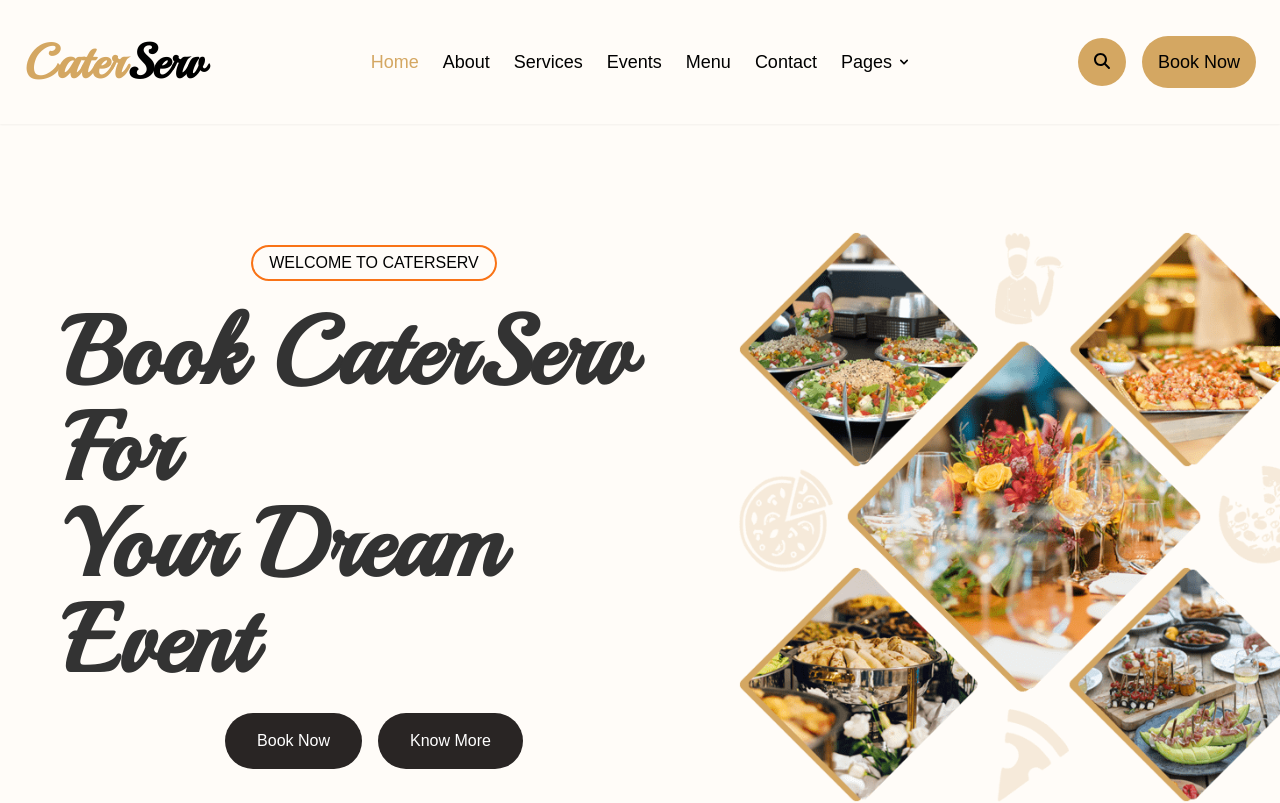
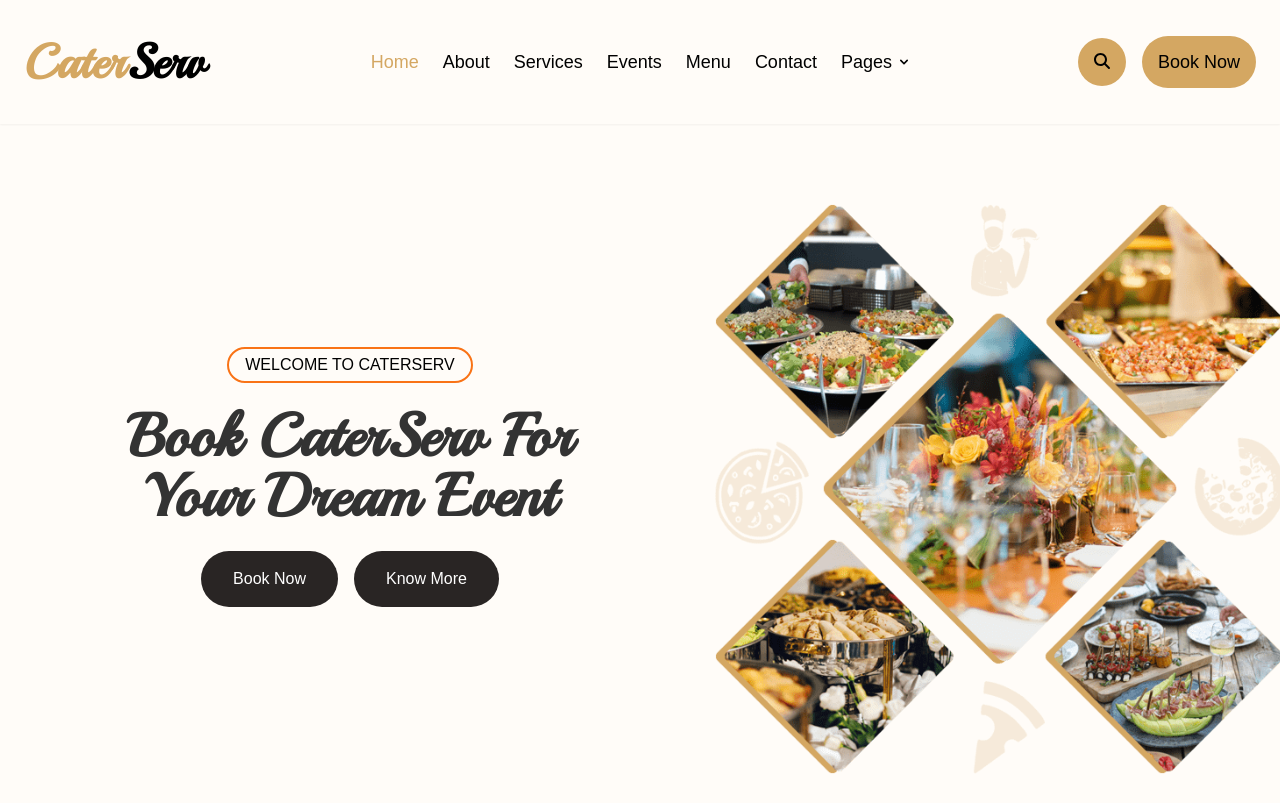
Before and after one commit to KARANSINGH34951/Catering-Services-Website-UI-, a React (Vite) app: page / in a window 1280 px wide. Shown: the top 803 px of the page. Built offline with nearby package versions, Linux system fonts and the light colour scheme.

Commit message:
adjustments

```diff
--- a/src/Components/HeroSection.jsx/HeroSection.jsx
+++ b/src/Components/HeroSection.jsx/HeroSection.jsx
@@ -42,19 +42,19 @@ const HeroSection = () => {
   return (
     <div
       ref={containerRef}
-      className='grid grid-cols-1 md:grid-cols-2 mt-10 mx-4 sm:mx-8 md:mx-8 lg:mx-16 xl:mx-16 md:my-10 lg:my-12 w-full my-5'
+      className='grid grid-cols-1 md:grid-cols-2 mt-10 mx-4 sm:mx-8 md:mx-8 lg:mx-10 xl:mx-10 md:my-5 lg:my-5 w-full my-5 items-center justify-center'
     >
-      <div className='flex flex-col items-center space-y-6 justify-center md:pr-5 my-5 md:mt-10 lg:mt-10 xl:mt-10'>
+      <div className='flex flex-col items-center space-y-6 justify-center text-center md:pr-5 md:mt-6 lg:mt-4 xl:mt-4'>
 
         <h2 className="inline-block hero-text border-2 border-orange-500 py-1 rounded-full px-4 text-center mx-auto">
         WELCOME TO CATERSERV
         </h2>
 
-        <h1 className='hero-text leading-tight font-bold text-4xl md:text-5xl lg:text-6xl xl:text-8xl'>
+        <h1 className='hero-text leading-tight font-bold text-4xl md:text-5xl lg:text-6xl xl:text-6xl'>
           Book CaterServ For <br /> Your Dream Event
         </h1>
 
-        <div className='flex gap-4 mt-5'>
+        <div className='flex gap-4 mt-5 justify-center'>
           <button className='rounded-full px-6 py-3 lg:px-8 lg:py-4 bg-stone-800 text-white hover:bg-stone-700 transition duration-300'>
             Book Now
           </button>
```
